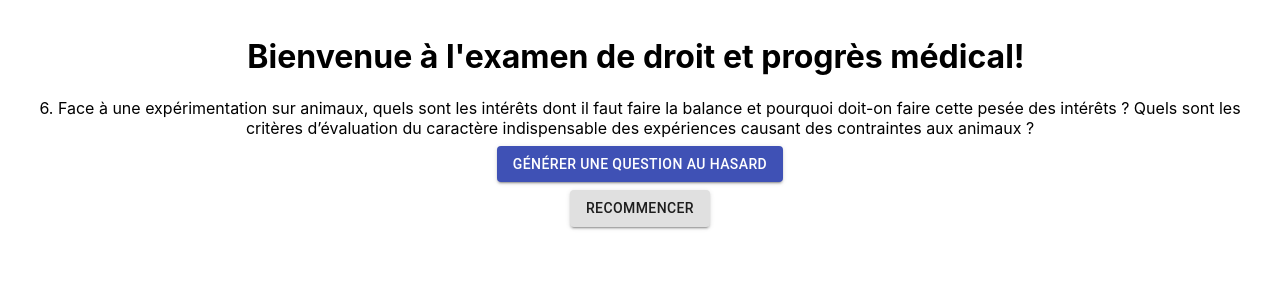
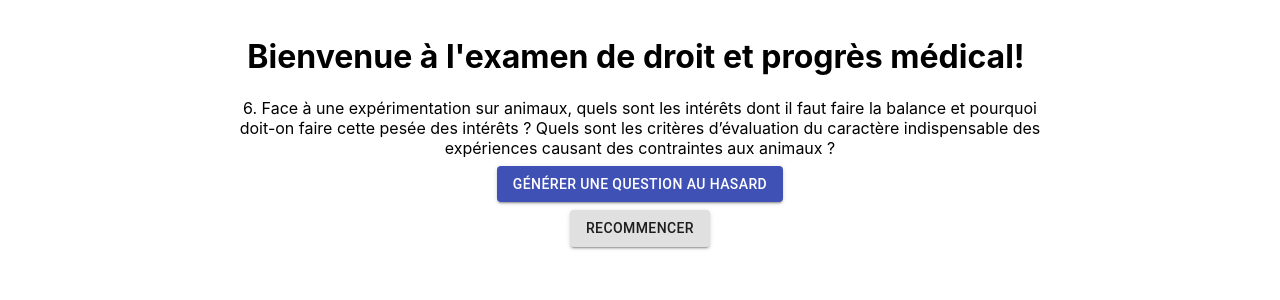
Before and after one commit to mauquoic/Question-Generator, a React (Create React App) app: page / in a window 1280 px wide. Both pictures are taken after a click on the button "GÉNÉRER UNE QUESTION AU HASARD". Shown: the top 300 px of the page. Built offline with nearby package versions, Linux system fonts and the light colour scheme.

Commit message:
tiny changes

```diff
--- a/src/App.tsx
+++ b/src/App.tsx
@@ -38,9 +38,9 @@ function App() {
             </Grid>
           </Grid>
           {questions && questions.length > 0 ?
-              <Grid container>
+              <Grid container justify="center">
                 {questions.map((question) =>
-                    <Grid container item xs={12} direction="row" key={question.id} className={classes.row}>
+                    <Grid container item xs={8} direction="row" key={question.id} className={classes.row}>
                       <Grid item xs={12} alignItems="flex-end">
                         {question.id}. {question.question}
                       </Grid>
```
